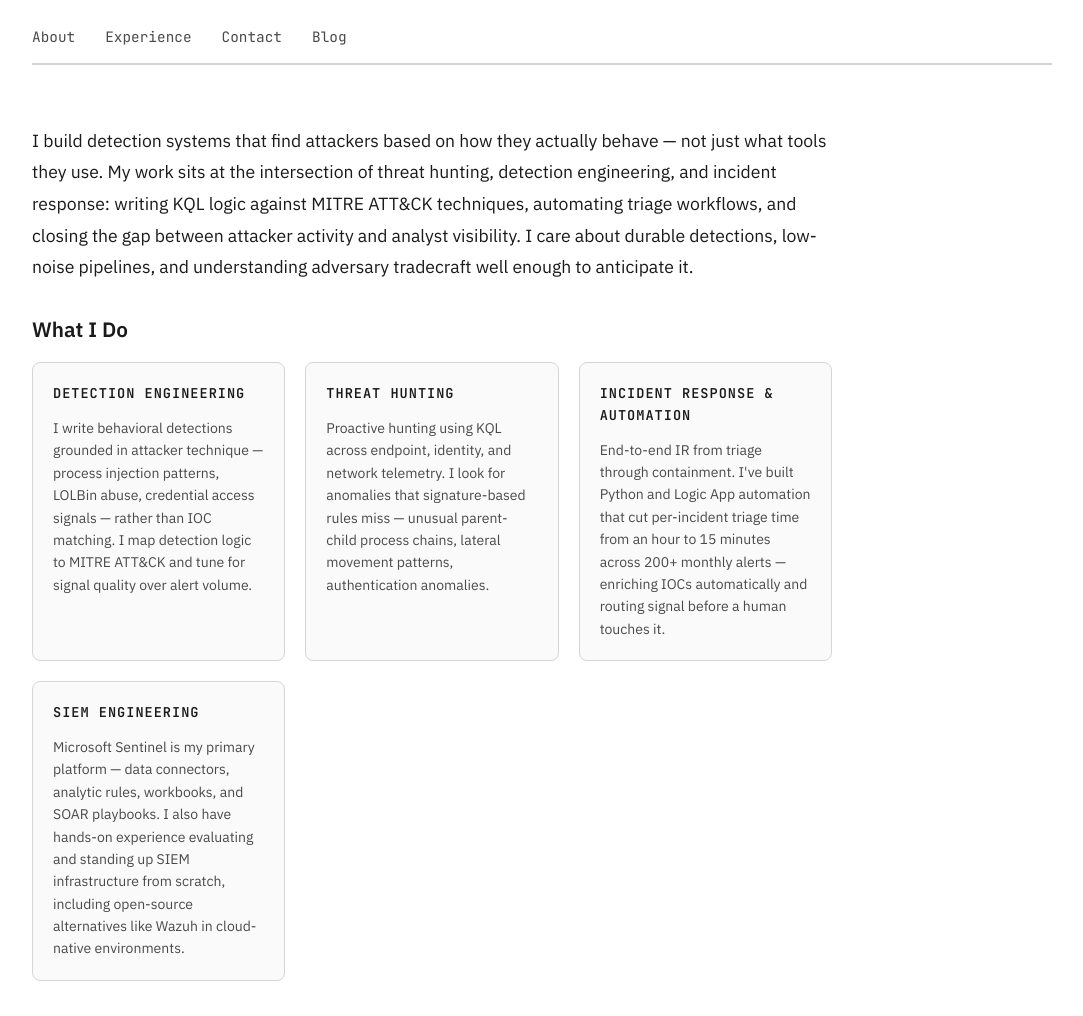
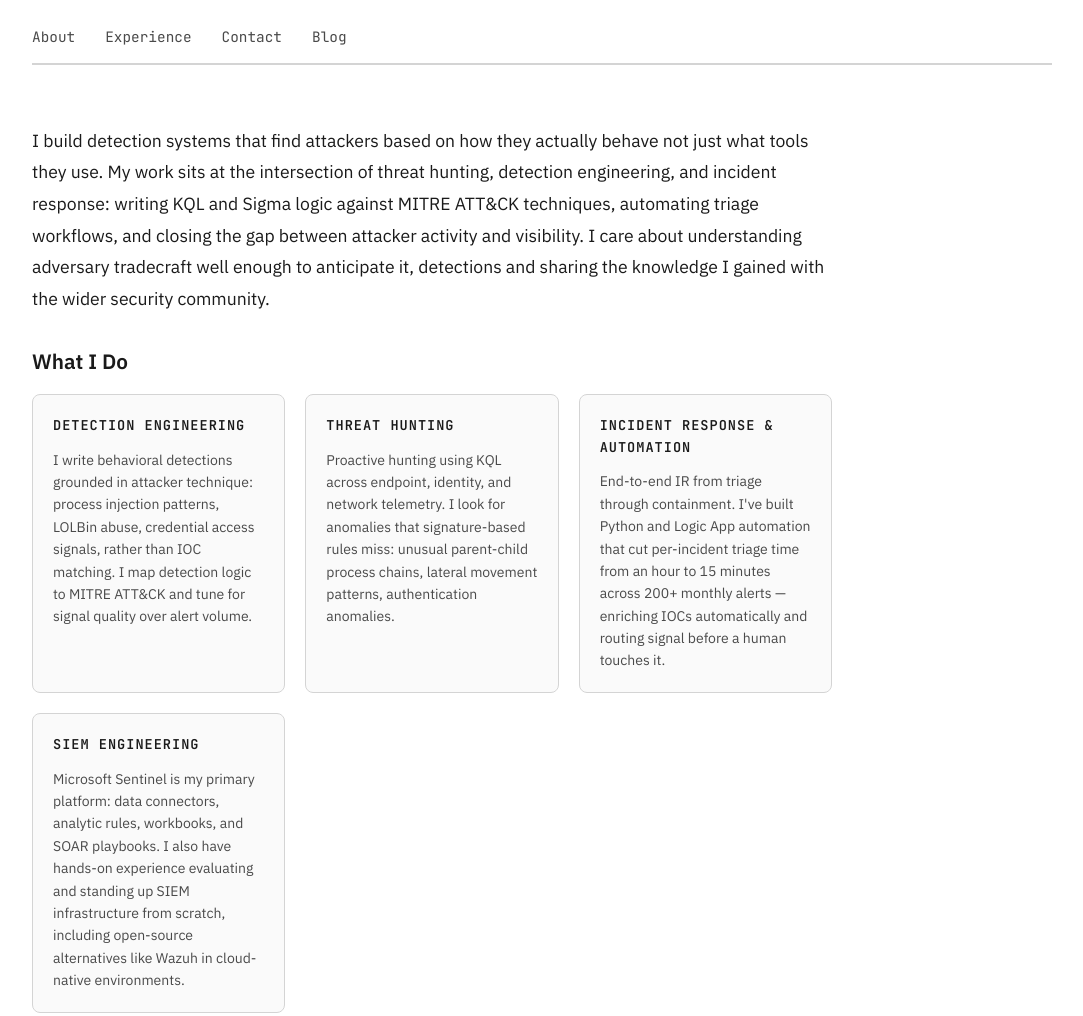
Before and after one commit to sberdar/sberdar.github.io, an Eleventy site: page index.html in a window 1280 px wide. Shown: the part 260-1276 px from the top of the page, without its empty margins (98-1181 px from the left). Built offline with nearby package versions, Linux system fonts and the light colour scheme; Eleventy itself is replaced by a stand-in of ours; files that its build step writes are made by us from their sources.

```diff
--- a/index.html
+++ b/index.html
@@ -6,19 +6,18 @@ title: Stanislav Berdar
         <div id="about" class="page-section active">
             <div class="about-content">
                 <p class="about-intro">
-                    I build detection systems that find attackers based on how they actually behave — not just what tools they use. My work sits at the intersection of threat hunting, detection engineering, and incident response: writing KQL logic against MITRE ATT&CK techniques, automating triage workflows, and closing the gap between attacker activity and analyst visibility. I care about durable detections, low-noise pipelines, and understanding adversary tradecraft well enough to anticipate it.
-                </p>
+                    I build detection systems that find attackers based on how they actually behave not just what tools they use. My work sits at the intersection of threat hunting, detection engineering, and incident response: writing KQL and Sigma logic against MITRE ATT&CK techniques, automating triage workflows, and closing the gap between attacker activity and visibility. I care about understanding adversary tradecraft well enough to anticipate it, detections and sharing the knowledge I gained with the wider security community.                 </p>
 
                 <div class="about-section">
                     <h2 class="section-heading">What I Do</h2>
                     <div class="skills-grid" style="margin-top: 16px;">
                         <div class="skill-category">
                             <div class="skill-category-title">Detection Engineering</div>
-                            <p class="details-text" style="margin-bottom: 0;">I write behavioral detections grounded in attacker technique — process injection patterns, LOLBin abuse, credential access signals — rather than IOC matching. I map detection logic to MITRE ATT&CK and tune for signal quality over alert volume.</p>
+                            <p class="details-text" style="margin-bottom: 0;">I write behavioral detections grounded in attacker technique: process injection patterns, LOLBin abuse, credential access signals, rather than IOC matching. I map detection logic to MITRE ATT&CK and tune for signal quality over alert volume.</p>
                         </div>
                         <div class="skill-category">
                             <div class="skill-category-title">Threat Hunting</div>
-                            <p class="details-text" style="margin-bottom: 0;">Proactive hunting using KQL across endpoint, identity, and network telemetry. I look for anomalies that signature-based rules miss — unusual parent-child process chains, lateral movement patterns, authentication anomalies.</p>
+                            <p class="details-text" style="margin-bottom: 0;">Proactive hunting using KQL across endpoint, identity, and network telemetry. I look for anomalies that signature-based rules miss: unusual parent-child process chains, lateral movement patterns, authentication anomalies.</p>
                         </div>
                         <div class="skill-category">
                             <div class="skill-category-title">Incident Response & Automation</div>
@@ -26,7 +25,7 @@ title: Stanislav Berdar
                         </div>
                         <div class="skill-category">
                             <div class="skill-category-title">SIEM Engineering</div>
-                            <p class="details-text" style="margin-bottom: 0;">Microsoft Sentinel is my primary platform — data connectors, analytic rules, workbooks, and SOAR playbooks. I also have hands-on experience evaluating and standing up SIEM infrastructure from scratch, including open-source alternatives like Wazuh in cloud-native environments.</p>
+                            <p class="details-text" style="margin-bottom: 0;">Microsoft Sentinel is my primary platform: data connectors, analytic rules, workbooks, and SOAR playbooks. I also have hands-on experience evaluating and standing up SIEM infrastructure from scratch, including open-source alternatives like Wazuh in cloud-native environments.</p>
                         </div>
                     </div>
                 </div>
```
Also changed, not shown: _includes/writeup.html (+1 -1 lines), blog/Reverse Shell Detection.md (+8 -5 lines), .eleventy.js, blog/index.html (line endings or trailing spaces).
